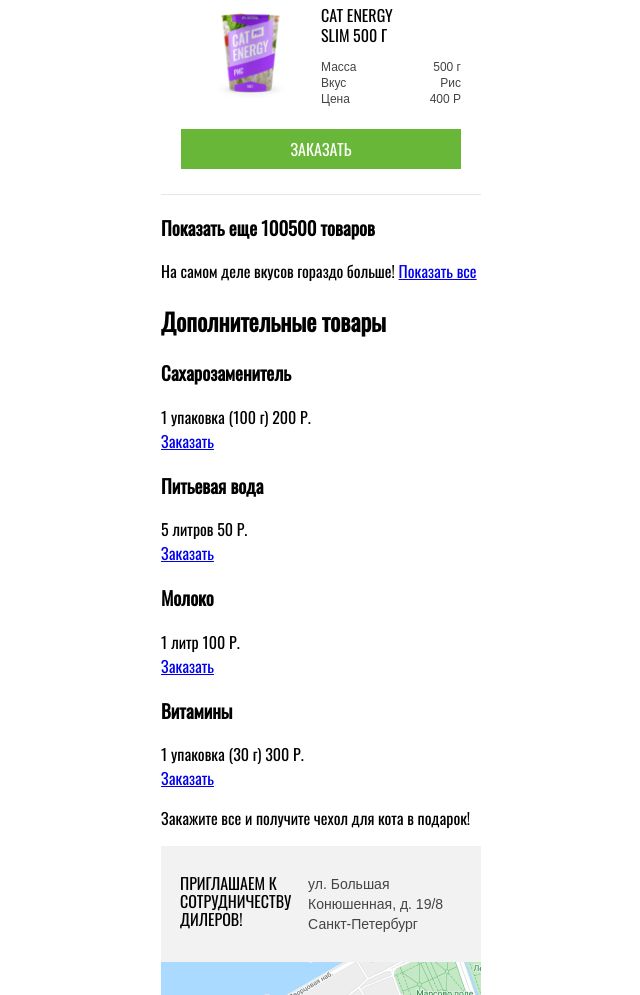
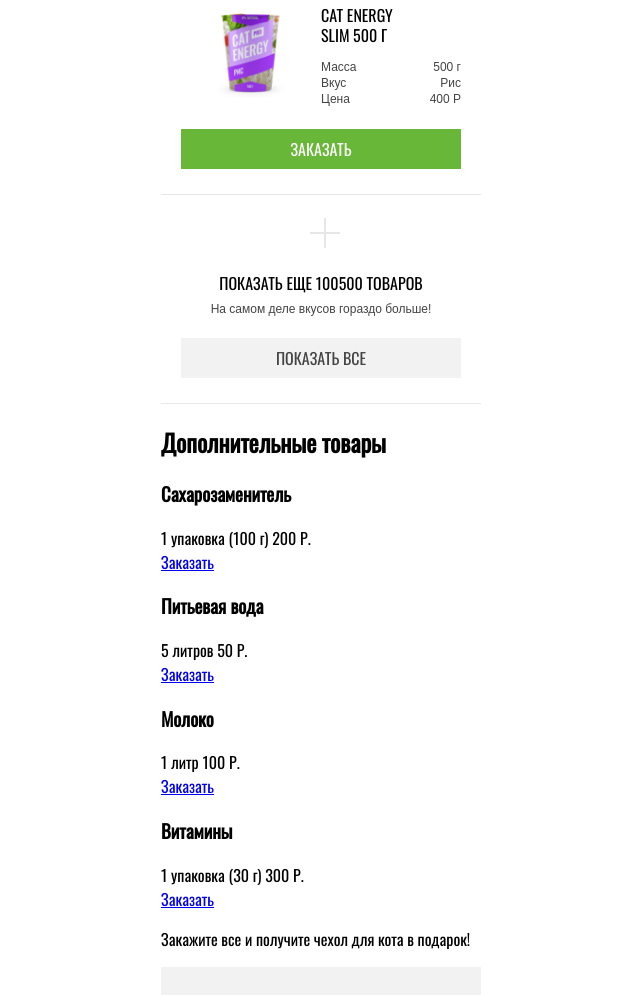
Before and after one commit to Torokhov/184172-cat-energy-22, a website: page source/catalog.html in a window 1280 px wide. Shown: the part 1440-2435 px from the top of the page, without its empty margins (319-959 px from the left). Drawn offline with nearby package versions, Linux system fonts and the light colour scheme; files that its build step writes are made by us from their sources; files whose address does not match are found by name.

Commit message:
show-more

```diff
--- /dev/null
+++ b/source/sass/show-more.scss
@@ -0,0 +1,56 @@
+@import "mixins";
+@import "variables";
+
+.show-more {
+  display: flex;
+  flex-direction: column;
+  align-items: center;
+  padding: 78px 20px 25px 20px;
+  border-bottom: 1px solid #e7e7e7;
+}
+
+.show-more__head {
+  @include head;
+  position: relative;
+  font-size: 16px;
+  line-height: 20px;
+  text-transform: uppercase;
+  margin-bottom: 8px;
+
+  &::before {
+    content: "";
+    width: 30px;
+    height: 2px;
+    position: absolute;
+    top: -41px;
+    left: 91px;
+    background-color: #e7e7e7;
+  }
+
+  &::after {
+    content: "";
+    width: 2px;
+    height: 30px;
+    position: absolute;
+    top: -55px;
+    left: 105px;
+    background-color: #e7e7e7;
+  }
+}
+
+.show-more__explanatory {
+  margin-bottom: 21px;
+  font-family: $font-family-second;
+  font-size: 12px;
+  line-height: 16px;
+  color: $blackLight;
+}
+
+.show-more__button {
+  @include link;
+  @include button;
+  padding: 10px 0;
+  width: 100%;
+  color: $blackLight;
+  background-color: $footerBackgroundColor;
+}
--- a/source/sass/style.scss
+++ b/source/sass/style.scss
@@ -31,3 +31,4 @@
 @import "products-block";
 @import "product-card";
 @import "description-block";
+@import "show-more";
```
